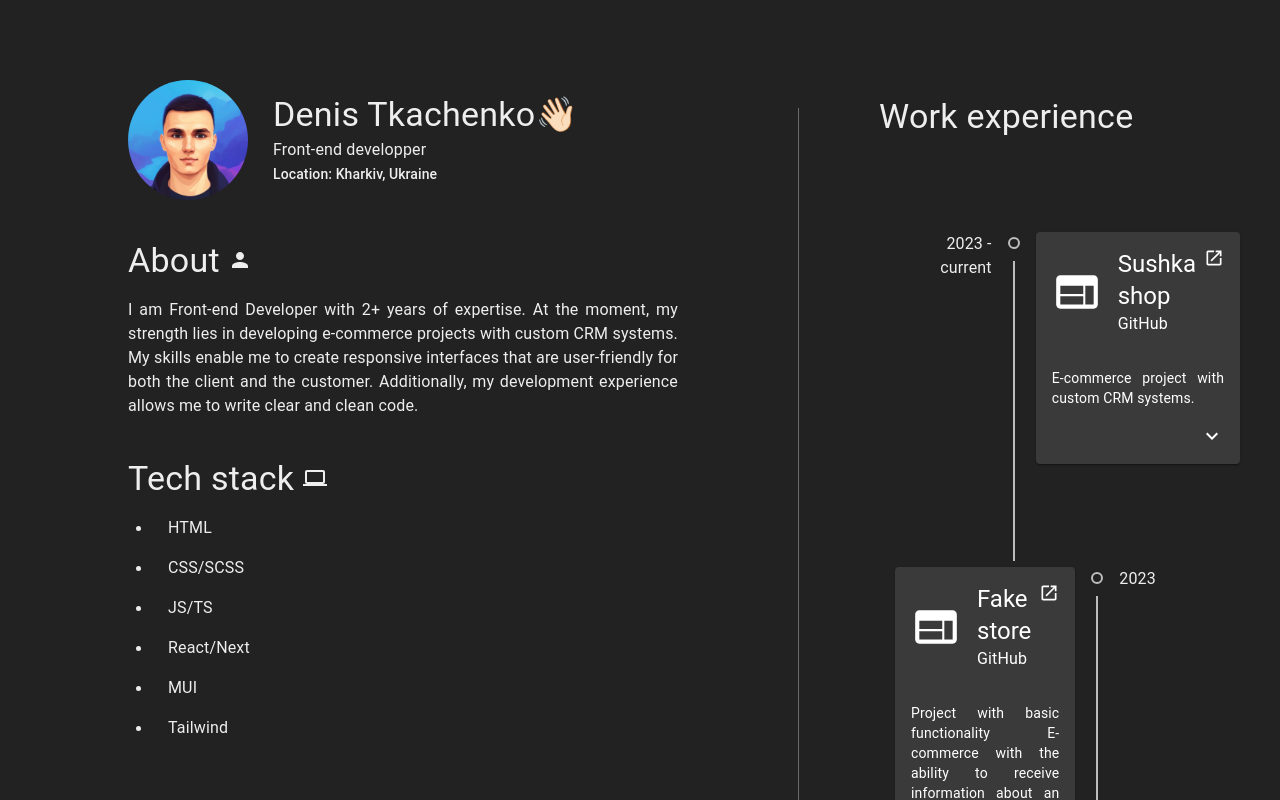
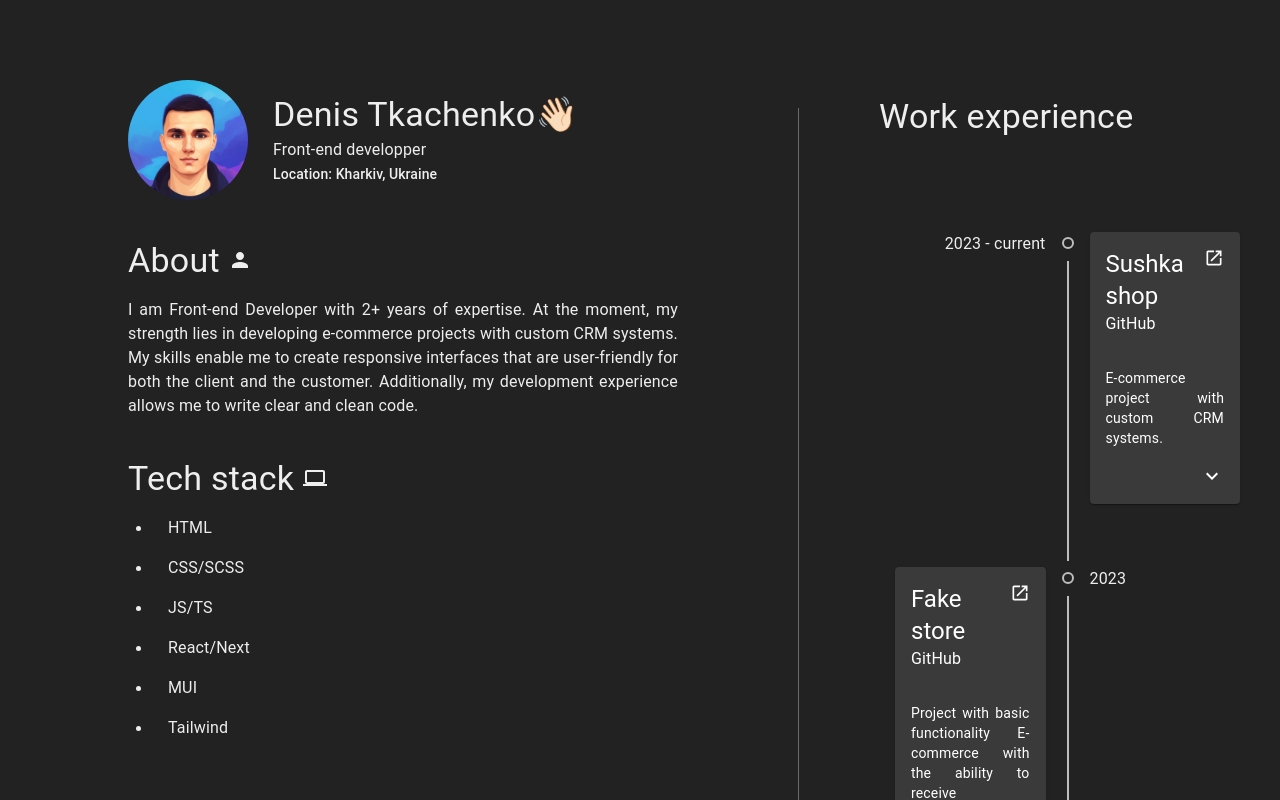
Before and after one commit to Tkachenko01001/portfolioo, a Next.js app: page / in a window 1280 px wide. Shown: the top 800 px of the page. Built offline with nearby package versions, Linux system fonts and the light colour scheme.

Commit message:
Update page.tsx

```diff
--- a/app/page.tsx
+++ b/app/page.tsx
@@ -106,7 +106,7 @@ const ProjectCard: React.FC<PropsProject> = ({ project, stack }) => {
     <Card sx={{ maxWidth: 635, backgroundColor: '#ffffff1c' }}>
       <CardHeader
         sx={{ textAlign: 'justify'}}
-        avatar={<WebIcon sx={{color: 'white', width: '50px', height: '50px'}} />}
+
       title={
         <Typography variant="h5" component="h2">
           <Link href={project.links[1]} color="white" underline="hover" sx={{display: 'flex', alignItems: 'flex-start', gap: '8px'}}>
```
